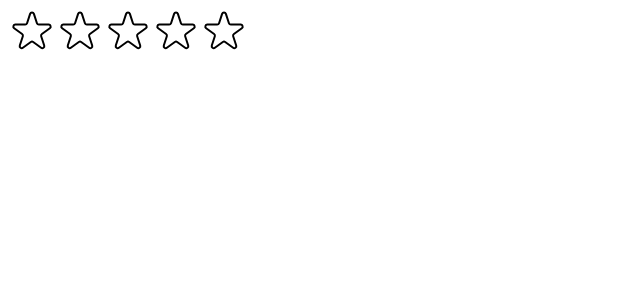
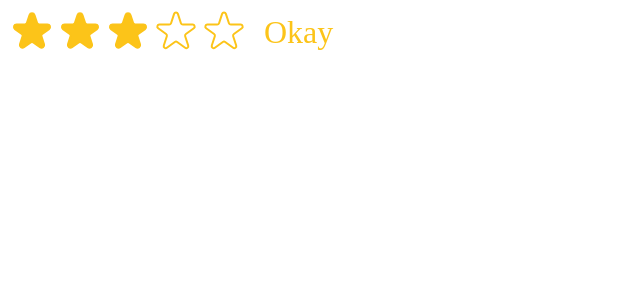
Before and after one commit to EverLookNeverSee/usepopcorn, a React (Create React App) app: page / in a window 1280 px wide. Shown: the top 300 px of the page, without its empty margins (0-640 px from the left). Built offline with nearby package versions, Linux system fonts and the light colour scheme.

Commit message:
Finishing star rating implementation

```diff
--- a/src/StarRating.js
+++ b/src/StarRating.js
@@ -1,18 +1,40 @@
 import {useState} from "react";
+import PropTypes from "prop-types";
 
 const containerStyle = {display: "flex", alignItems: "center", gap: "16px"};
 const starContainerStyle = {display: "flex"};
-const textStyle = {lineHeight: "1", margin: "0"};
 
-export default function StarRating({maxRating = 5}) {
-	const [rating, setRating] = useState(0);
+StarRating.propTypes = {
+	maxRating: PropTypes.number,
+	color: PropTypes.string,
+	size: PropTypes.number,
+	className: PropTypes.string,
+	messages: PropTypes.array,
+	defaultRating: PropTypes.number,
+	onSetRating: PropTypes.func,
+};
+
+export default function StarRating({
+	maxRating = 5,
+	color = "#fcc419",
+	size = 48,
+	className = "",
+	messages = [],
+	defaultRating = 0,
+	onSetRating = () => {},
+}) {
+	const [rating, setRating] = useState(defaultRating);
 	const [tempRating, setTempRating] = useState(0);
+
+	const textStyle = {lineHeight: "1", margin: "0", color, fontSize: `${size / 1.5}px`};
 
 	function handleRating(rating) {
 		setRating(rating);
+		onSetRating(rating);
 	}
+
 	return (
-		<div style={containerStyle}>
+		<div style={containerStyle} className={className}>
 			<div style={starContainerStyle}>
 				{Array.from({length: maxRating}, (_, i) => (
 					<span style={textStyle}>
@@ -22,17 +44,38 @@ export default function StarRating({maxRating = 5}) {
 							onHoverIn={() => setTempRating(i + 1)}
 							onHoverOut={() => setTempRating(0)}
 							full={tempRating ? tempRating >= i + 1 : rating >= i + 1}
+							color={color}
+							size={size}
 						/>
 					</span>
 				))}
 			</div>
-			<p style={textStyle}>{tempRating || rating || ""}</p>
+			<p style={textStyle}>
+				{messages.length === maxRating
+					? messages[tempRating ? tempRating - 1 : rating - 1]
+					: tempRating || rating || ""}
+			</p>
 		</div>
 	);
 }
 
-const starStyle = {width: "48px", height: "48px", display: "block", cursor: "pointer"};
-function Star({onRate, onHoverIn, onHoverOut, full}) {
+Star.propTypes = {
+	onRate: PropTypes.func,
+	onHoverIn: PropTypes.func,
+	onHoverOut: PropTypes.func,
+	full: PropTypes.bool,
+	color: PropTypes.string,
+	size: PropTypes.number,
+};
+
+function Star({onRate, onHoverIn, onHoverOut, full, color, size}) {
+	const starStyle = {
+		width: `${size}px`,
+		height: `${size}px`,
+		display: "block",
+		cursor: "pointer",
+	};
+
 	return (
 		<span
 			role="button"
@@ -41,11 +84,11 @@ function Star({onRate, onHoverIn, onHoverOut, full}) {
 			onMouseEnter={onHoverIn}
 			onMouseLeave={onHoverOut}>
 			{full ? (
-				<svg xmlns="http://www.w3.org/2000/svg" viewBox="0 0 20 20" fill="#000" stroke="#000">
+				<svg xmlns="http://www.w3.org/2000/svg" viewBox="0 0 20 20" fill={color} stroke={color}>
 					<path d="M9.049 2.927c.3-.921 1.603-.921 1.902 0l1.07 3.292a1 1 0 00.95.69h3.462c.969 0 1.371 1.24.588 1.81l-2.8 2.034a1 1 0 00-.364 1.118l1.07 3.292c.3.921-.755 1.688-1.54 1.118l-2.8-2.034a1 1 0 00-1.175 0l-2.8 2.034c-.784.57-1.838-.197-1.539-1.118l1.07-3.292a1 1 0 00-.364-1.118L2.98 8.72c-.783-.57-.38-1.81.588-1.81h3.461a1 1 0 00.951-.69l1.07-3.292z" />
 				</svg>
 			) : (
-				<svg xmlns="http://www.w3.org/2000/svg" fill="none" viewBox="0 0 24 24" stroke="#000">
+				<svg xmlns="http://www.w3.org/2000/svg" fill="none" viewBox="0 0 24 24" stroke={color}>
 					<path
 						strokeLinecap="round"
 						strokeLinejoin="round"
--- a/src/index.js
+++ b/src/index.js
@@ -1,4 +1,4 @@
-import React from "react";
+import React, {useState} from "react";
 import ReactDOM from "react-dom/client";
 // import './index.css';
 // import App from './App';
@@ -8,6 +8,10 @@ const root = ReactDOM.createRoot(document.getElementById("root"));
 root.render(
 	<React.StrictMode>
 		{/*<App />*/}
-		<StarRating maxRating={5} />
+		<StarRating
+			maxRating={5}
+			messages={["Terrible", "Bad", "Okay", "Good", "Amazing"]}
+			defaultRating={3}
+		/>
 	</React.StrictMode>,
 );
```
